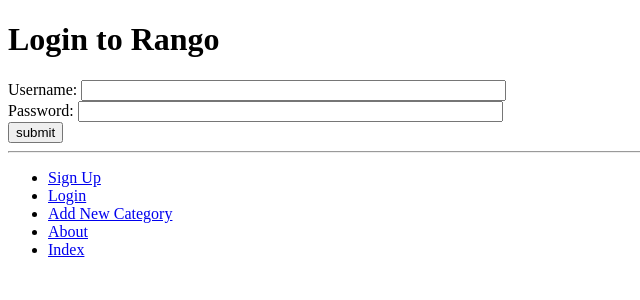
After one commit to 2685140T/tango_with_django_project, a Django app: page /rango/login/ in a window 1280 px wide. The commit adds this page. Shown: the top 300 px of the page, without its empty margins (0-640 px from the left). Run offline with Django 3.2, Linux system fonts and the light colour scheme; data that the repository does not hold is empty.

Commit message:
task 9.10 completed.

```diff
--- a/rango/urls.py
+++ b/rango/urls.py
@@ -6,7 +6,11 @@ app_name = 'rango'
 urlpatterns = [
     path('', views.index, name='index'),
     path('about/', views.about, name='about'),
+    path('category/<slug:category_name_slug>/add_page/', views.add_page, name='add_page'),
     path('category/<slug:category_name_slug>/', views.show_category, name='show_category'),
     path('add_category/', views.add_category, name='add_category'),
-    path('category/<slug:category_name_slug>/add_page/', views.add_page, name='add_page'),
+    path('register/', views.register, name='register'),
+    path('login/', views.user_login, name='login'),
+    path('restricted/', views.restricted, name='restricted'),
+    path('logout/', views.user_logout, name='logout'),
 ]
--- a/rango/views.py
+++ b/rango/views.py
@@ -1,9 +1,8 @@
-from django.shortcuts import render
-from django.shortcuts import HttpResponse
-from django.shortcuts import redirect
-from rango.models import Category
-from rango.models import Page
-from rango.forms import CategoryForm, PageForm
+from django.contrib.auth import authenticate, login, logout
+from django.contrib.auth.decorators import login_required
+from django.shortcuts import render, redirect, HttpResponse
+from rango.models import Category, Page
+from rango.forms import CategoryForm, PageForm, UserForm, UserProfileForm
 from django.urls import reverse
 
 
@@ -74,3 +73,58 @@ def add_page(request, category_name_slug):
 
     context_dict = {'form': form, 'category': category}
     return render(request, 'rango/add_page.html', context=context_dict)
+
+
+def register(request):
+    registered = False
+    if request.method == 'POST':
+        user_form = UserForm(request.POST)
+        profile_form = UserProfileForm(request.POST)
+        if user_form.is_valid() and profile_form.is_valid():
+            user = user_form.save()
+            user.set_password(user.password)
+            user.save()
+            profile = profile_form.save(commit=False)
+            profile.user = user
+            if 'picture' in request.FILES:
+                profile.picture = request.FILES['picture']
+            profile.save()
+            registered = True
+        else:
+            print(user_form.errors, profile_form.errors)
+    else:
+        user_form = UserForm()
+        profile_form = UserProfileForm()
+    return render(request,
+                  'rango/register.html',
+                  context={'user_form': user_form,
+                           'profile_form': profile_form,
+                           'registered': registered})
+
+
+def user_login(request):
+    if request.method == 'POST':
+        username = request.POST.get('username')
+        password = request.POST.get('password')
+        user = authenticate(username=username, password=password)
+        if user:
+            if user.is_active:
+                login(request, user)
+                return redirect(reverse('rango:index'))
+            else:
+                return HttpResponse("Your Rango account is disabled.")
+        else:
+            print(f"Invalid login details: {username}, {password}")
+            return HttpResponse("Invalid login details supplied.")
+    else:
+        return render(request, 'rango/login.html')
+
+
+@login_required
+def restricted(request):
+    return HttpResponse("Since you're logged in, you can see this text!")
+
+@login_required
+def user_logout(request):
+    logout(request)
+    return redirect(reverse('rango:index'))
--- a/tango_with_django_project/settings.py
+++ b/tango_with_django_project/settings.py
@@ -29,6 +29,8 @@ SECRET_KEY = 'qebmx%b#w+t3jn!rr1s-_vw3)^%%5yjrlh1iv4cw%y!_ovlh#4'
 DEBUG = True
 
 ALLOWED_HOSTS = []
+
+LOGIN_URL = 'rango:login'
 
 
 # Application definition
--- a/templates/rango/base.html
+++ b/templates/rango/base.html
@@ -25,7 +25,14 @@
         <hr />
         <div>
             <ul>
-                <li><a href="{% url 'rango:add_category' %}">Add a New Category</a></li>
+            {% if user.is_authenticated %}
+                <li><a href="{% url 'rango:restricted' %}">Restricted Page</a></li>
+                <li><a href="{% url 'rango:logout' %}">Logout</a></li>
+            {% else %}
+                <li><a href="{% url 'rango:register' %}">Sign Up</a></li>
+                <li><a href="{% url 'rango:login' %}">Login</a></li>
+            {% endif %}
+                <li><a href="{% url 'rango:add_category' %}">Add New Category</a></li>
                 <li><a href="{% url 'rango:about' %}">About</a></li>
                 <li><a href="{% url 'rango:index' %}">Index</a></li>
             </ul>
--- /dev/null
+++ b/templates/rango/login.html
@@ -0,0 +1,17 @@
+{% extends 'rango/base.html' %}
+{% load staticfiles %}
+
+{% block title_block %}
+    Login
+{% endblock %}
+{% block body_block %}
+<h1>Login to Rango</h1>
+    <form id="login_form" method="post" action="{% url 'rango:login' %}">
+    {% csrf_token %}
+    Username: <input type="text" name="username" value="" size="50" />
+    <br />
+    Password: <input type="password" name="password" value="" size="50" />
+    <br />
+    <input type="submit" value="submit" />
+</form>
+{% endblock %}
```
Also changed, not shown: rango/forms.py (+16 -1 lines), templates/rango/index.html (+6 -1 lines), templates/rango/register.html (added, +23 -0 lines).
